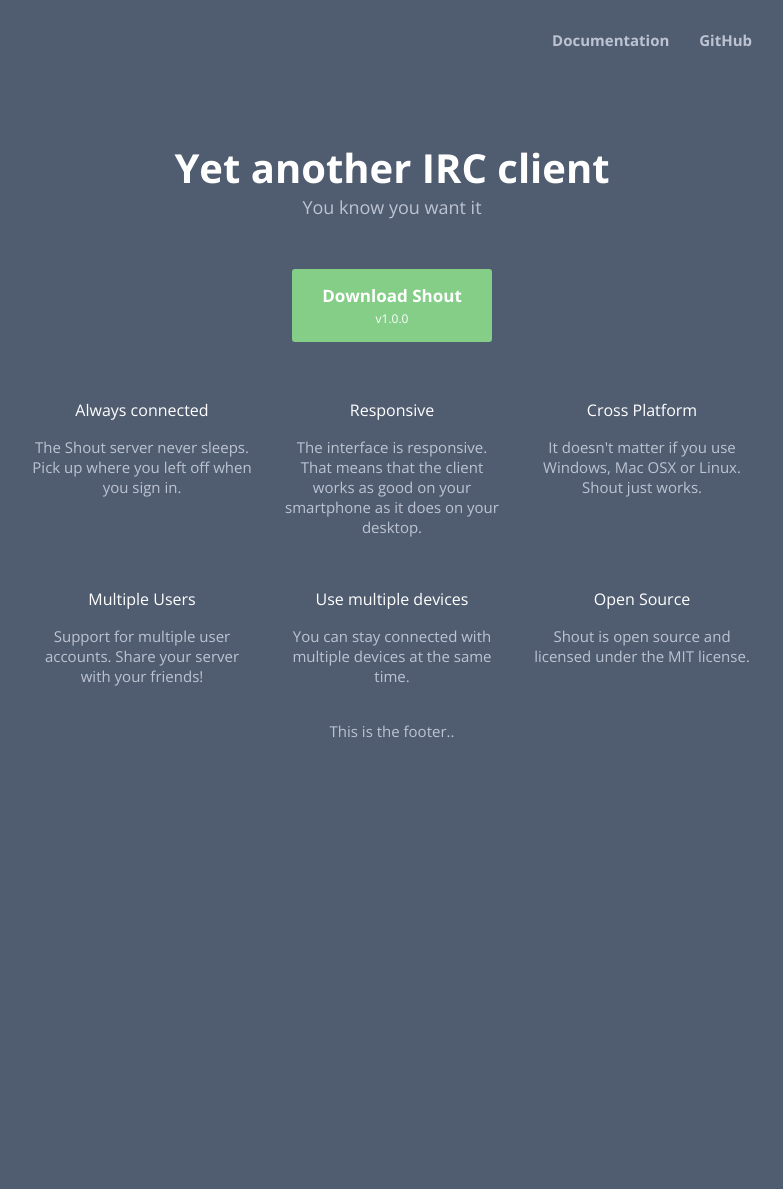
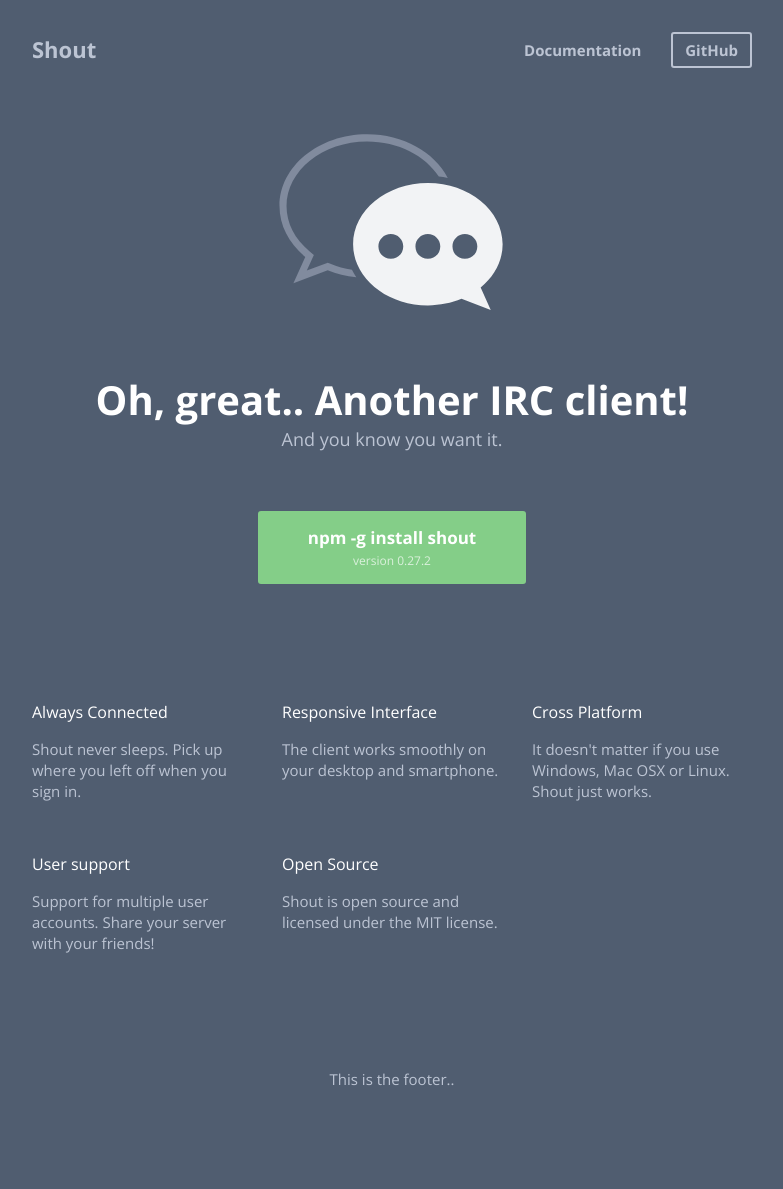
Before and after one commit to thelounge/thelounge.github.io, a Jekyll site: the page built from index.html, in a window 1280 px wide. Shown: the whole page, without its empty margins (248-1031 px from the left). Built offline with Jekyll 4.4.1, drawn with Linux system fonts in a browser that asks for light colours; Markdown is read by kramdown in place of the engine named in the settings; before the commit the page ends 900 px from its top, so only the background shows below that.

Commit message:
Update start page

```diff
--- a/_layouts/default.html
+++ b/_layouts/default.html
@@ -15,15 +15,18 @@
 	</head>
 	<body>
 
+	<nav id="nav">
 		<div class="container">
-		<nav id="nav">
 			<div class="row">
 				<div class="col-sm-4">
 					<a href="/" class="logo">Shout</a>
 				</div>
 				<div class="col-sm-8 right">
 					<a href="/">Documentation</a>
-					<a href="http://github.com/erming/shout">GitHub</a>
+					<a href="http://github.com/erming/shout" class="github">
+						GitHub
+					</a>
+				</div>
 			</div>
 		</div>
 	</nav>
@@ -31,13 +34,14 @@
 		{{ content }}
 	</div>
 	<footer id="footer">
+		<div class="container">
 			<div class="row">
 				<div class="col-sm-12">
 					This is the footer..
 				</div>
 			</div>
+		</div>
 	</footer>
-	</div>
 
 	</body>
 </html>
--- a/css/style.css
+++ b/css/style.css
@@ -5,7 +5,7 @@
 	background: #505d70;
 	color: #bcc4d3;
 	font: 15px "Open Sans", sans-serif;
-	margin: 0 0 50px;
+	margin: 0;
 }
 a {
 	color: inherit;
@@ -20,6 +20,9 @@
 	font-size: 16px;
 	font-weight: normal;
 }
+p {
+	line-height: 1.4;
+}
 .container {
 	max-width: 780px;
 	padding: 0 30px;
@@ -28,6 +31,7 @@
 	font-weight: 700;
 }
 #nav a:hover {
+	border-color: #fff;
 	color: #fff;
 }
 #nav a + a {
@@ -35,22 +39,26 @@
 }
 #nav .row {
 	padding: 20px 0;
+	margin-top: 20px;
 }
 #nav .logo {
-	display: none;
-	font-size: 28px;
-	text-transform: uppercase;
+	font-size: 22px;
+	line-height: 19px;
 }
 #nav .right {
-	margin-top: 10px;
 	text-align: right;
+}
+#nav .github {
+	border: 2px solid #bcc4d3;
+	border-radius: 3px;
+	padding: 6px 12px;
 }
 #splash {
 	color: #fff;
 	text-align: center;
 }
 #splash hgroup {
-	margin: 50px;
+	margin: 30px 0 60px;
 }
 #splash h1 {
 	font-size: 40px;
@@ -65,18 +73,27 @@
 #splash .row {
 	padding: 20px 0;
 }
+#splash .logo {
+	width: 240px;
+}
 #splash .button {
 	background: #84ce88;
 	border-radius: 3px;
 	display: inline-block;
-	padding: 15px 30px;
+	padding: 15px 50px;
 }
 #splash .button strong {
 	display: block;
 	font-size: 17px;
 }
+#splash .button small {
+	opacity: .7;
+}
+#splash .button:hover {
+	background: #77ca7b;
+}
 #features {
-	padding-top: 20px;
+	padding: 80px 0;
 }
 #features h3 {
 	color: #fff;
@@ -84,7 +101,7 @@
 #features .feature {
 	padding-bottom: 20px;
 }
-#content,
 #footer {
 	text-align: center;
+	padding-bottom: 100px;
 }
--- a/index.html
+++ b/index.html
@@ -2,16 +2,18 @@
 layout: default
 ---
 
+<div class="container">
 	<div id="splash">
 		<div class="row">
 			<div class="col-sm-12">
+				<img class="logo" src="img/logo.svg">
 				<hgroup>
-			<h1>Yet another IRC client</h1>
-			<h2>You know you want it</h2>
+					<h1>Oh, great.. Another IRC client!</h1>
+					<h2>And you know you want it.</h2>
 				</hgroup>
-			<a href="/" class="button">
-				<strong>Download Shout</strong>
-				<small>v1.0.0</small>
+				<a href="https://www.npmjs.org/package/shout" class="button">
+					<strong>npm -g install shout</strong>
+					<small>version 0.27.2</small>
 				</a>
 			</div>
 		</div>
@@ -21,15 +23,17 @@
 			<div class="col-sm-12"></div>
 		</div>
 	</div>
+</div>
 <div id="features">
+	<div class="container">
 		<div class="row">
 			<div class="col-sm-4 feature">
-			<h3>Always connected</h3>
-			<p>The Shout server never sleeps. Pick up where you left off when you sign in.</p>
+				<h3>Always Connected</h3>
+				<p>Shout never sleeps. Pick up where you left off when you sign in.</p>
 			</div>
 			<div class="col-sm-4 feature">
-			<h3>Responsive</h3>
-			<p>The interface is responsive. That means that the client works as good on your smartphone as it does on your desktop.</p>
+				<h3>Responsive Interface</h3>
+				<p>The client works smoothly on your desktop and smartphone.</p>
 			</div>
 			<div class="col-sm-4 feature">
 				<h3>Cross Platform</h3>
@@ -38,12 +42,8 @@
 		</div>
 		<div class="row">
 			<div class="col-sm-4 feature">
-			<h3>Multiple Users</h3>
+				<h3>User support</h3>
 				<p>Support for multiple user accounts. Share your server with your friends!</p>
-		</div>
-		<div class="col-sm-4 feature">
-			<h3>Use multiple devices</h3>
-			<p>You can stay connected with multiple devices at the same time.</p>
 			</div>
 			<div class="col-sm-4 feature">
 				<h3>Open Source</h3>
@@ -51,3 +51,4 @@
 			</div>
 		</div>
 	</div>
+</div>
```
Also changed, not shown: img/logo.svg (added). Lines whose indentation alone changed are shown as unchanged.
